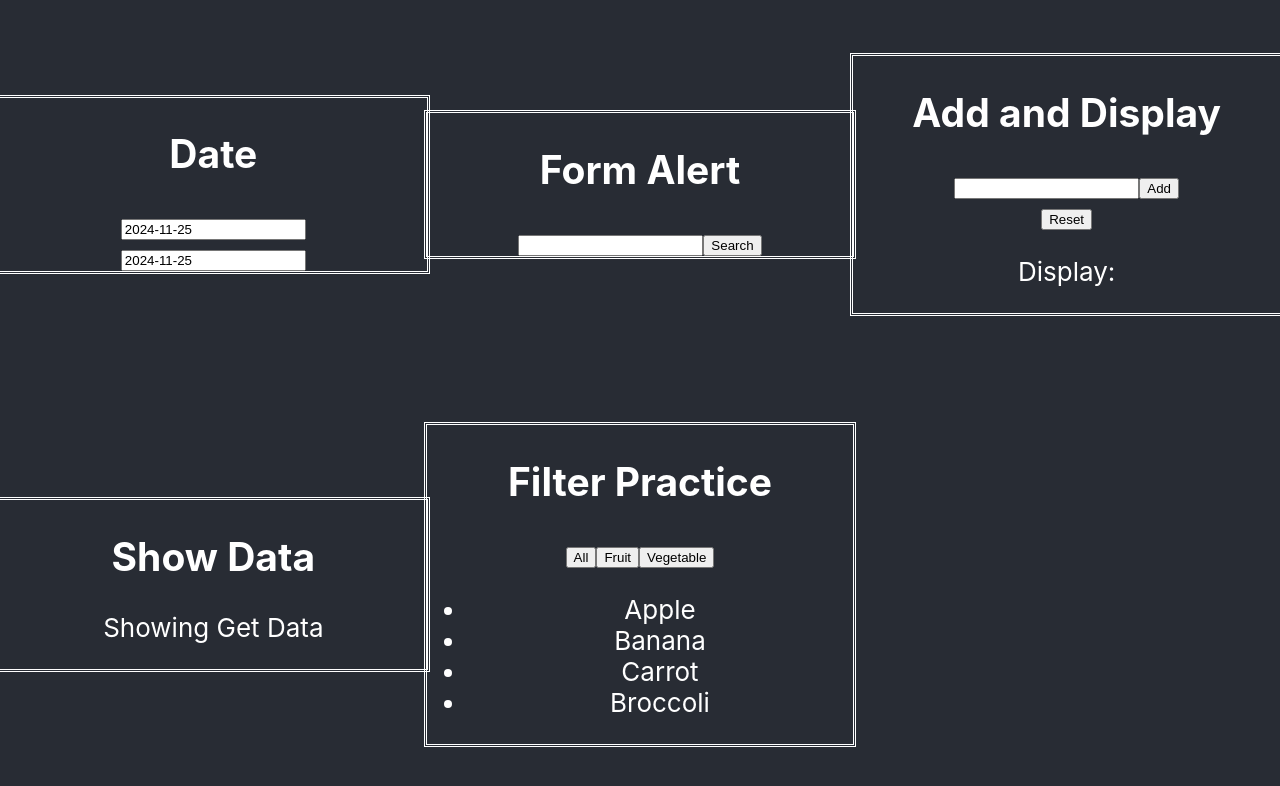
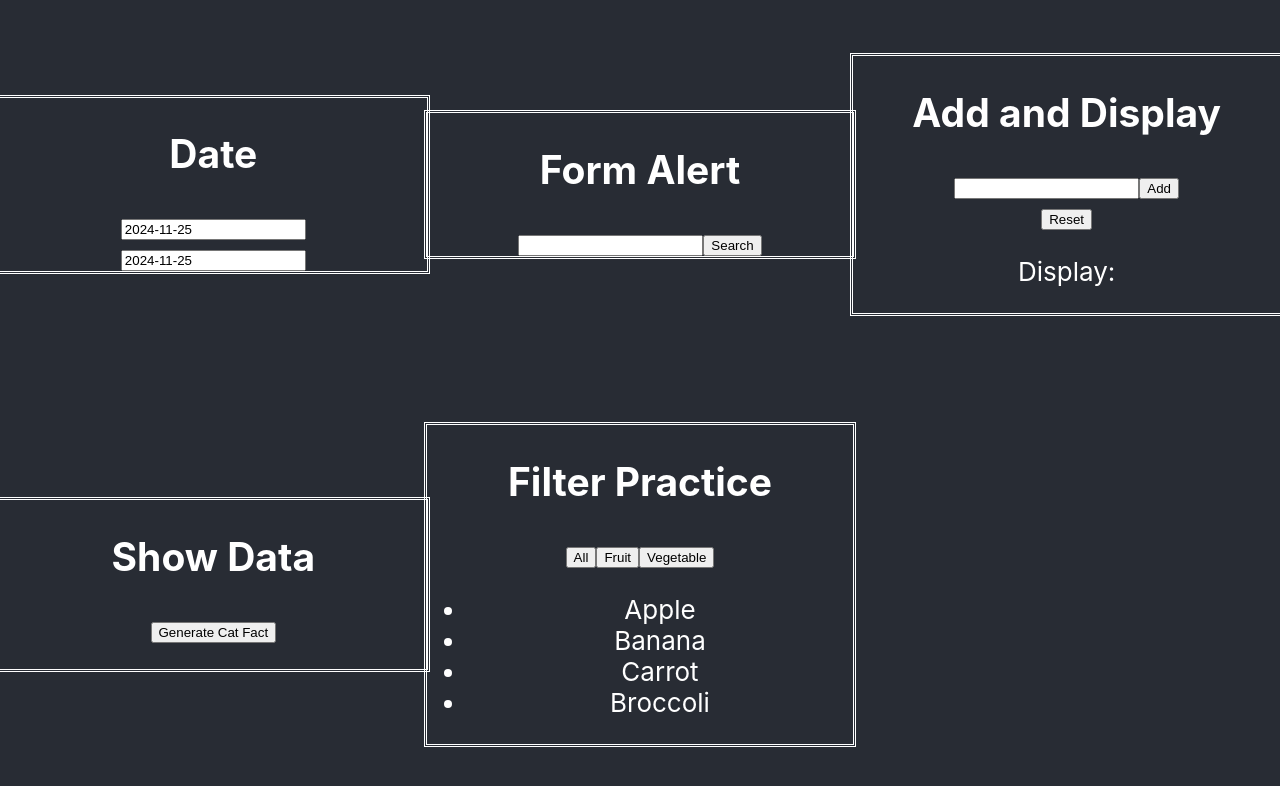
Before and after one commit to RubenV-dev/react_components, a React (Create React App) app: page / in a window 1280 px wide. Shown: the top 786 px of the page. Built offline with nearby package versions, Linux system fonts and the light colour scheme; no server answers.

Commit message:
Add random cat fact generator logic

```diff
--- a/src/Component/getdata.js
+++ b/src/Component/getdata.js
@@ -9,7 +9,7 @@ async function getData() {
         }
 
         const json = await response.json()
-        console.log(json)
+        return json
     } catch(error){
         console.log(error.message)
     }
--- a/src/Component/showdata.js
+++ b/src/Component/showdata.js
@@ -1,13 +1,19 @@
-import React from 'react'
+import React, { useState } from 'react'
 import getData from './getdata'
 
-const ShowData = () => {
-    const data = getData()
-    console.log(data, typeof(data))
+const  ShowData = () => {
+    let [state, setState] = useState("")
+
+    const handleClick = () => {
+        getData().then(obj => {
+            setState(state = obj.fact)
+        })
+    }
+
     return (
         <div>
-            <p>Showing Get Data</p>
-            {/* <p>${data}</p> */}
+            <button onClick={() => {handleClick()}}>Generate Cat Fact</button>
+            <p>{state}</p>
         </div>
     )
 }
```
